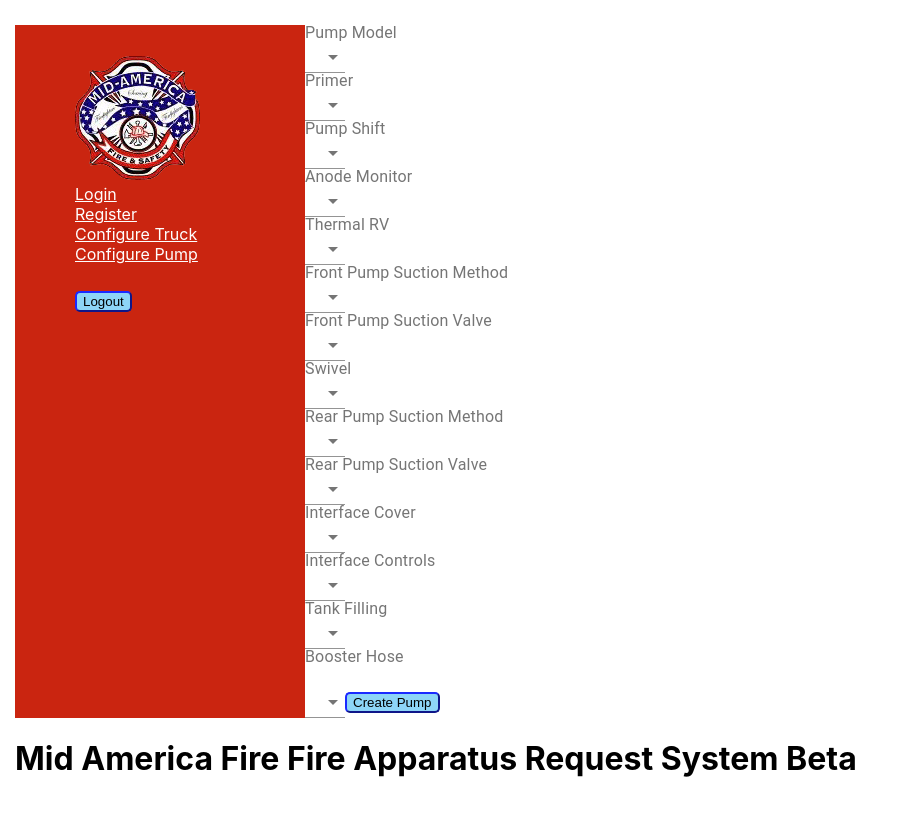
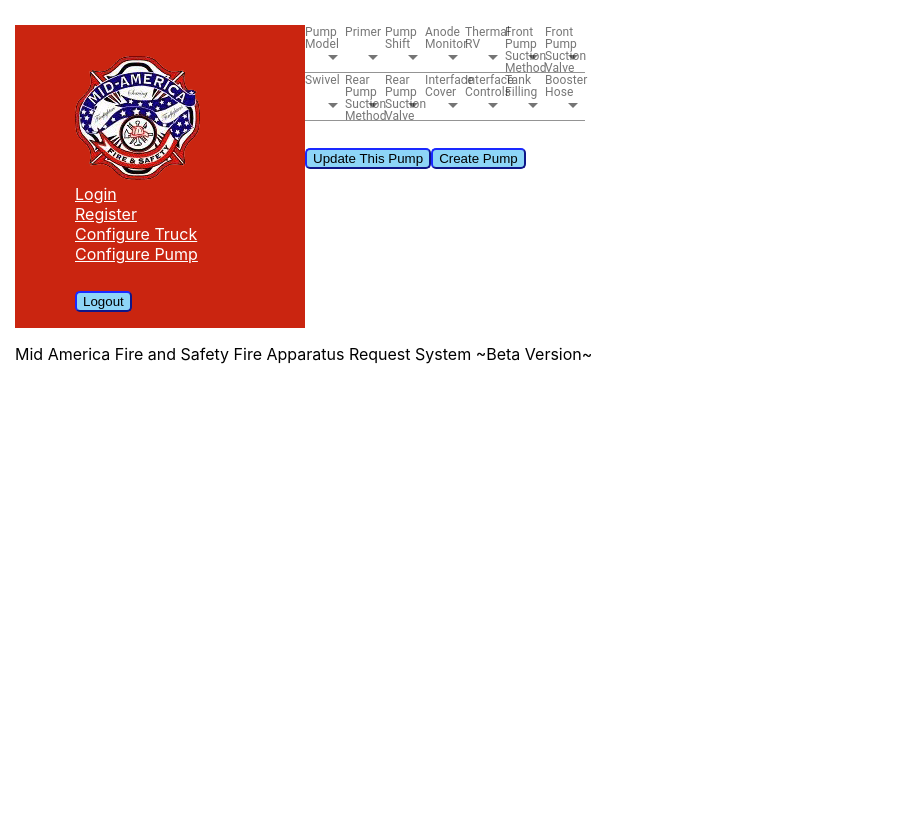
Before and after one commit to mtk007/redbadgeclient, a React (Create React App) app: page /pumpdata in a window 1280 px wide. Shown: the whole page, without its empty margins (0-903 px from the left). Built offline with nearby package versions, Linux system fonts and the light colour scheme.

Commit message:
adding styling

```diff
--- a/src/App.css
+++ b/src/App.css
@@ -5,11 +5,16 @@
   font: Belleza;
 }
 
+form {
+margin-left: 5 px;
+
+
+}
 /* footer */
 footer {
   background-color: #53565A;
   color: white;
-  margin-top: 10px;
+  margin-top: 10 px;
 }
 
 footer p{
@@ -41,7 +46,6 @@
   font-weight: bold;
 }
 
-
 ul {
   list-style-type: none;
 }
@@ -60,11 +64,13 @@
   margin-top: 2em;
   color: white;
   padding: 0;
+  margin-right: 2em;
 }
 
 .sidebar-route{
   flex: 1;
   padding: '00px';
+  margin-left: 15;
 }
 
 /* Header */
--- a/src/App.tsx
+++ b/src/App.tsx
@@ -1,6 +1,5 @@
 import React, { Component } from 'react';
 import './App.css';
-import { isPropertySignature } from 'typescript';
 import Footer from './components/Site/footer';
 import { BrowserRouter as Router } from 'react-router-dom';
 import Header from './components/Site/header';
--- a/src/components/Auth/ChiefsOfficeAdmin.tsx
+++ b/src/components/Auth/ChiefsOfficeAdmin.tsx
@@ -107,7 +107,7 @@
                         <Label>User's ID</Label>
                         <Input onChange={(e) => this.setState({id: parseInt(e.target.value)})} />
                         <br/>
-                        <Button  variant="contained" color="secondary" startIcon={<DeleteIcon />} onClick={(e) => this.handleDelete(this.state.id)}>Delete User and All Truck Orders</Button>
+                        <Button  variant="contained" color="secondary" startIcon={<DeleteIcon />} onClick={(e) => this.handleDelete(this.state.id)}>Delete User ONLY </Button>
                         <br />
                         <br />
                         <Label>User ID</Label>
--- a/src/components/Site/footer.tsx
+++ b/src/components/Site/footer.tsx
@@ -17,7 +17,7 @@
   render() {
     return (<>
 
-       <h1>Mid America Fire Fire Apparatus Request System Beta</h1>
+       <p>Mid America Fire and Safety Fire Apparatus Request System ~Beta Version~</p>
 
    </> );
   }
--- a/src/components/TruckSpecs/PumpData.css
+++ b/src/components/TruckSpecs/PumpData.css
@@ -1,3 +1,3 @@
 div {
-    margin: 10 px
+    margin-left: 10 px
 }
--- a/src/components/TruckSpecs/PumpData.tsx
+++ b/src/components/TruckSpecs/PumpData.tsx
@@ -1,6 +1,6 @@
 import React, { Component } from 'react';
 import { withStyles } from '@material-ui/core/styles'
-import { createStyles, makeStyles, Theme } from '@material-ui/core/styles';
+import { createStyles, makeStyles, Theme,} from '@material-ui/core/styles';
 import InputLabel from '@material-ui/core/InputLabel';
 import MenuItem from '@material-ui/core/MenuItem';
 import ListSubheader from '@material-ui/core/ListSubheader';
@@ -33,6 +33,24 @@
 
 }
 
+const useStyles = makeStyles((theme: Theme) =>
+  createStyles({
+    root: {
+        display: 'flex',
+        flexDirection: 'column',
+    },
+
+    formControl: {
+      margin: theme.spacing(2),
+      minWidth: 120,
+
+    },
+    selectEmpty: {
+      marginTop: theme.spacing(2),
+    },
+  })
+);
+
 
 export default class CreatePump extends Component<AcceptedProps, PumpData> {
     constructor(props: AcceptedProps) {
@@ -53,7 +71,9 @@
             tankFill: '',
             boosterHose: 0,
             truckId: 0
-    }
+    };
+    this.handleCreatePump.bind(this)
+    this.handleUpdatePump.bind(this)
 }
 
 //get all pump
@@ -138,7 +158,8 @@
  <div className='main'>
  <div className='maindiv'>
 <form>
-     {/* <FormControl className={classes.formControl}>     */}
+     <FormControl>
+    {/* <FormControl className={classes.formControl}> */}
       <InputLabel htmlFor="pumpModel">
          Pump Model
       </InputLabel>
@@ -153,9 +174,9 @@
           <MenuItem value='Waterous CMU'>Waterous CMU</MenuItem>
           <MenuItem value='Darley'>Darley</MenuItem>
           </Select>
-    {/*  </FormControl>      */}
+     </FormControl>
 
-     {/* <FormControl className={classes.formControl}>    */}
+      <FormControl>
       <InputLabel htmlFor="primer">
          Primer
       </InputLabel>
@@ -164,9 +185,9 @@
           <MenuItem value='Air - Manual'>Air - Manual</MenuItem>
           <MenuItem value='Air - Auto'>Air - Auto</MenuItem>
           </Select>
-  {/*  </FormControl>  */}
+    </FormControl>
 
-    {/*  <FormControl className={classes.formControl}>        */}
+      <FormControl >
       <InputLabel htmlFor="pumpShift">
          Pump Shift
       </InputLabel>
@@ -174,9 +195,9 @@
           <MenuItem value='Standard'>Standard</MenuItem>
           <MenuItem value='Standard w/Override'>Standard w/Override</MenuItem>
           </Select>
-   {/*   </FormControl> */}
+      </FormControl>
 
-  {/*  <FormControl className={classes.formControl}>        */}
+    <FormControl>
       <InputLabel htmlFor="anodeMonitor">
          Anode Monitor
       </InputLabel>
@@ -184,9 +205,9 @@
           <MenuItem value='Yes'>Yes</MenuItem>
           <MenuItem value='No'>No</MenuItem>
           </Select>
-    {/*  </FormControl> */}
+      </FormControl>
 
-    {/*  <FormControl className={classes.formControl}>        */}
+      <FormControl >
       <InputLabel htmlFor="thermalRV">
          Thermal RV
       </InputLabel>
@@ -197,9 +218,9 @@
           <MenuItem value='TRV w/light'>TRV w/Light</MenuItem>
           <MenuItem value='TRV w/light & alarm'>TRV w/Light & Alarm</MenuItem>
           </Select>
-   {/*   </FormControl> */}
+      </FormControl>
 
-  {/*    <FormControl className={classes.formControl}>   */}
+      <FormControl >
       <InputLabel htmlFor="frontSuctionMethod">
          Front Pump Suction Method
       </InputLabel>
@@ -208,9 +229,9 @@
           <MenuItem value='electric valve'>Electric Valve</MenuItem>
           <MenuItem value='air valve'>Air Valve</MenuItem>
           </Select>
-  {/*    </FormControl> */}
+      </FormControl>
 
-  {/*    <FormControl className={classes.formControl}>    */}
+      <FormControl >
       <InputLabel htmlFor="frontSuctionValve">
          Front Pump Suction Valve
       </InputLabel>
@@ -223,9 +244,9 @@
           <MenuItem value='5" w/Air Valve'>5" - Air Valve</MenuItem>
           <MenuItem value='5" w/Electric Valve'>5" - Electric Valve</MenuItem>
           </Select>
-  {/*    </FormControl> */}
-
-  {/*    <FormControl className={classes.formControl}>   */}
+      </FormControl>
+<br />
+      <FormControl>
       <InputLabel htmlFor="swivel">
          Swivel
       </InputLabel>
@@ -233,9 +254,9 @@
           <MenuItem value='Yes'>Yes</MenuItem>
           <MenuItem value='No'>No</MenuItem>
           </Select>
-  {/*    </FormControl> */}
+      </FormControl>
 
-   {/*   <FormControl className={classes.formControl}>     */}
+      <FormControl >
       <InputLabel htmlFor="rearSuctionMethod">
          Rear Pump Suction Method
       </InputLabel>
@@ -244,9 +265,9 @@
           <MenuItem value='electric valve'>Electric Valve</MenuItem>
           <MenuItem value='air valve'>Air Valve</MenuItem>
           </Select>
-  {/*    </FormControl> */}
+      </FormControl>
 
-{/*      <FormControl className={classes.formControl}>     */}
+      <FormControl >
       <InputLabel htmlFor="rearSuctionValve">
          Rear Pump Suction Valve
       </InputLabel>
@@ -258,9 +279,9 @@
           <MenuItem value='3" Handwheel Valve'>3" Handwheel Valve</MenuItem>
           <MenuItem value='3" Electric Valve'>3" Electric Valve</MenuItem>
           </Select>
-   {/*   </FormControl> */}
+      </FormControl>
 
-  {/*    <FormControl className={classes.formControl}>        */}
+      <FormControl >
       <InputLabel htmlFor="interfaceCover">
          Interface Cover
       </InputLabel>
@@ -269,9 +290,9 @@
           <MenuItem value='Hypalon'>Hypalon</MenuItem>
           <MenuItem value='Treadplate'>Treadplate</MenuItem>
           </Select>
-  {/*    </FormControl>*/}
+      </FormControl>
 
-   {/*   <FormControl className={classes.formControl}>       */}
+      <FormControl >
       <InputLabel htmlFor='interfaceControls'>
          Interface Controls
       </InputLabel>
@@ -280,9 +301,9 @@
           <MenuItem value='Double'>Double</MenuItem>
           <MenuItem value='Triple'>Triple</MenuItem>
           </Select>
-   {/*   </FormControl>
+      </FormControl>
 
-   {/*   <FormControl className={classes.formControl}>      */}
+      <FormControl >
       <InputLabel htmlFor='tankFill'>
          Tank Filling
       </InputLabel>
@@ -291,9 +312,9 @@
           <MenuItem value='Tank 1 power'>Tank 1 - Powered</MenuItem>
           <MenuItem value='Both Tanks power'>Tanks 1+2 - Powered</MenuItem>
           </Select>
-    {/*  </FormControl> */}
+      </FormControl>
 
-   {/*   <FormControl className={classes.formControl}>   */}
+      <FormControl >
       <InputLabel htmlFor='boosterHose'>
          Booster Hose
       </InputLabel>
@@ -301,10 +322,18 @@
           <MenuItem value='0'>None</MenuItem>
           <MenuItem value='1'>One</MenuItem>
           </Select>
-   {/*   </FormControl>*/}
+      </FormControl>
+<br />
+            <button onClick={()=>this.handleUpdatePump}>
+            Update This Pump
+             </button>
+            <button onClick={()=>this.handleCreatePump}>
+                Create Pump
+                </button>
 
 
-      <button onClick={this.handleCreatePump.bind(this)}>Create Pump</button>
+
+
  </form>
  </div>
 </div>
--- a/src/components/TruckSpecs/TruckData.css
+++ b/src/components/TruckSpecs/TruckData.css
@@ -1,3 +1,7 @@
 div {
     margin: 10 px
 }
+
+form {
+    margin-left: 15px;
+}
--- a/src/components/TruckSpecs/TruckData.tsx
+++ b/src/components/TruckSpecs/TruckData.tsx
@@ -1,7 +1,7 @@
 import React, { Component } from "react";
 import { createStyles, makeStyles, Theme } from "@material-ui/core/styles";
 import InputLabel from "@material-ui/core/InputLabel";
-import { Label } from "reactstrap";
+
 import MenuItem from "@material-ui/core/MenuItem";
 import ListSubheader from "@material-ui/core/ListSubheader";
 import FormControl from "@material-ui/core/FormControl";
@@ -37,7 +37,7 @@
 const useStyles = makeStyles((theme: Theme) =>
   createStyles({
     formControl: {
-      margin: theme.spacing(1),
+      margin: theme.spacing(2),
       minWidth: 120,
     },
     selectEmpty: {
@@ -356,7 +356,7 @@
               <MenuItem value="Vista Displays (2)">Vista Displays x2</MenuItem>
             </Select>
           </FormControl>
-
+<br />
           <FormControl>
             <InputLabel htmlFor="wheelType">Wheels</InputLabel>
             <Select
@@ -411,14 +411,15 @@
               <MenuItem value='"S" Cam'>"S" Cam</MenuItem>
             </Select>
           </FormControl>
-
-          <button onClick={this.handleCreateTruck}>
+<br />
+          <button onClick={()=>this.handleUpdateTruck}>
+            Update This Truck
+          </button>
+          <button onClick={()=>this.handleCreateTruck}>
             Create Truck
           </button>
 
-          {/* <button onClick={this.handleUpdateTruck}>
-            Update This Truck
-          </button> */}
+
 
 
         </div>
```
Also changed, not shown: src/components/Site/Nav.css (+7 -0 lines), 1 other file (tests, documents, lock files or other folders).
